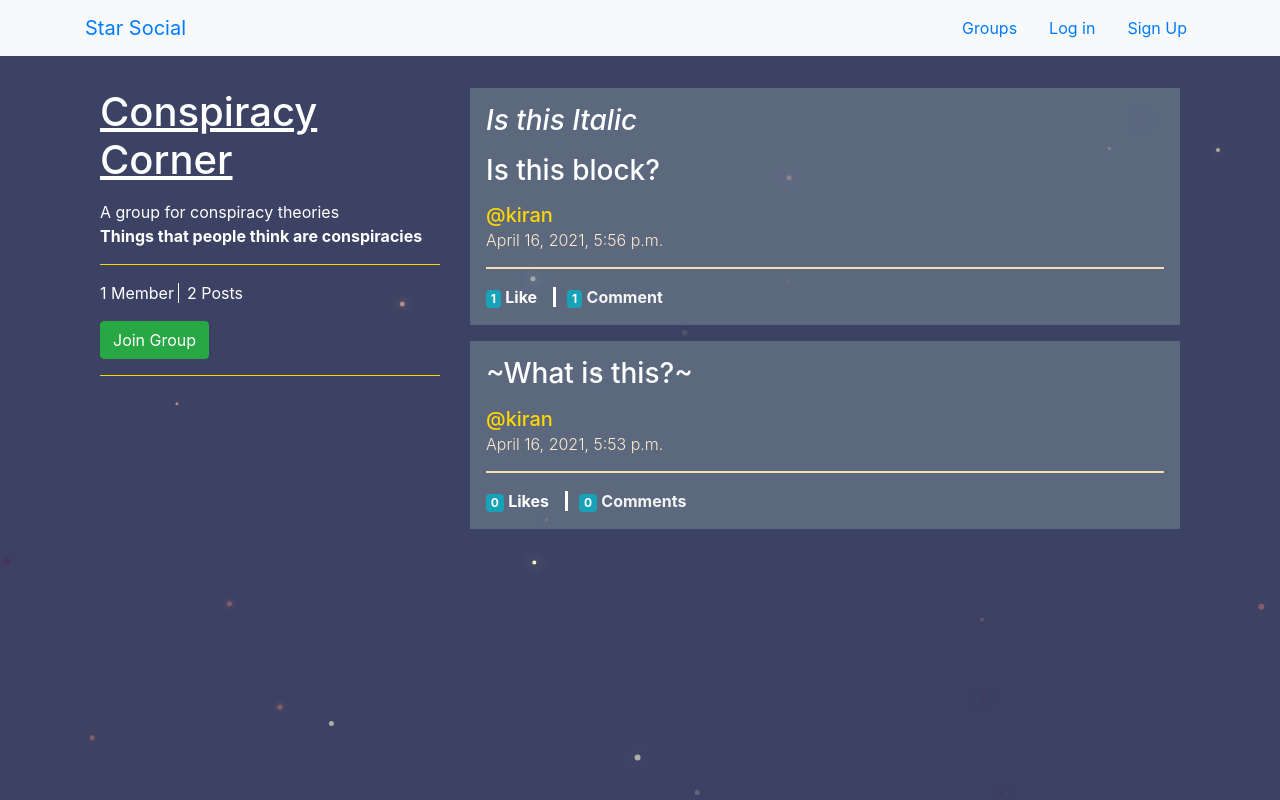
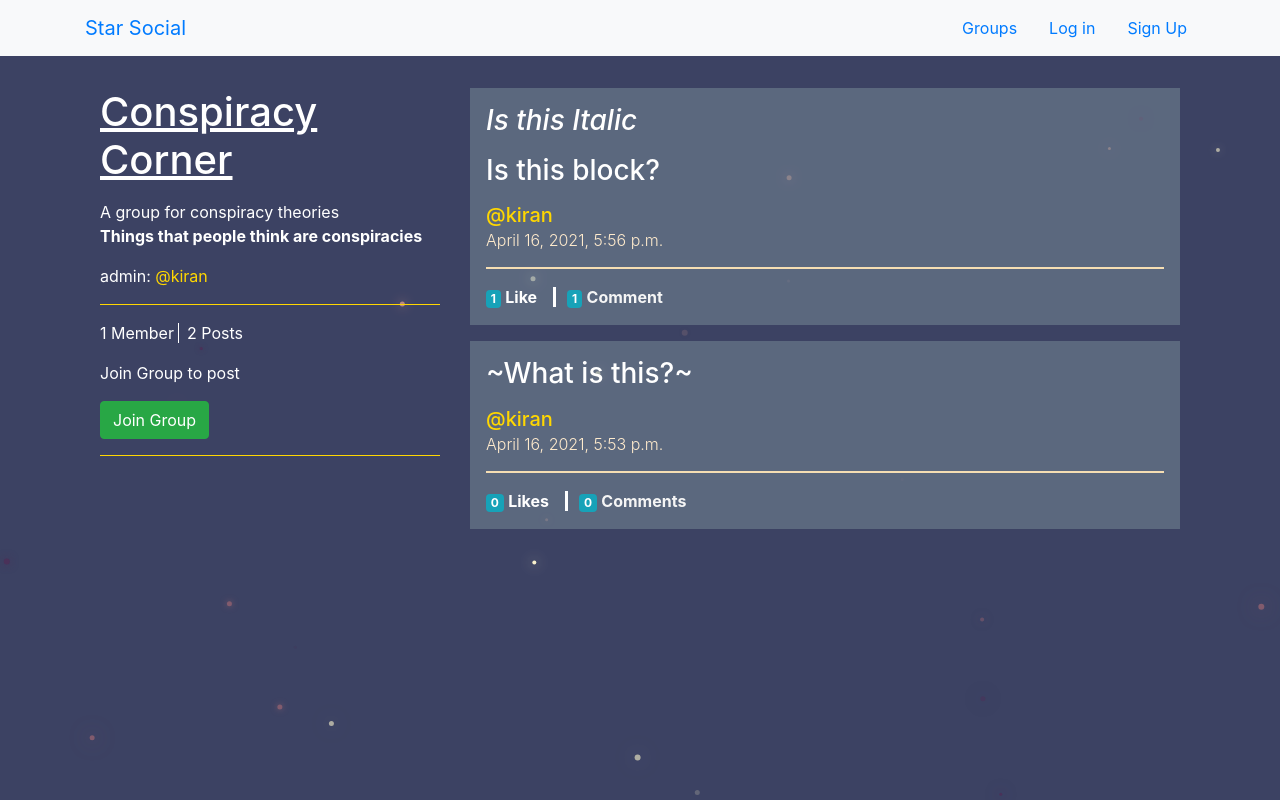
Before and after one commit to Kiran-Sawant/StarSocial, a Django app: a page that uses star_social/groups/templates/groups/group_detail.html in a window 1280 px wide. Run offline with Django 3.2, Linux system fonts and the light colour scheme; data comes from the database, SQL or seed files in the repository.

Commit message:
added admin and post button

```diff
--- a/star_social/groups/templates/groups/group_detail.html
+++ b/star_social/groups/templates/groups/group_detail.html
@@ -5,11 +5,23 @@
         <h1><u>{{ group.name }}</u></h1>
         <div class="mb-1">
             <p>{{ group.description_html|safe }}</p>
+            <p>admin: <a href="{% url 'posts:for_user' username=group.created_by.username %}" style="color: gold;">@{{ group.created_by }}</a></p>
+
             <hr style="border-color: gold;">
         </div>
         <div class="inline-flex">
             <span> {{group.members.count}} Member{{group.members.count|pluralize}}</span>
             <span style="border-left:solid 0.5mm white; padding-left:2mm">{{group.groupposts.count}} Post{{group.groupposts.count|pluralize}}</span>
+        </div>
+
+        <div class="post mt-3">
+
+            {% if user in group.members.all %}
+                <a href="{% url 'posts:create' pk=group.pk %}" class="btn btn-primary">Post</a>
+            {% else %}
+                <p>Join Group to post</p>
+            {% endif %}
+
         </div>
 
         <div class="content mt-3">
@@ -35,7 +47,7 @@
 
 {% block group_content %}
     <div class="col-lg-8 mt-3">
-        {% if group.posts.count == 0 %}
+        {% if group.groupposts.count == 0 %}
             <h2>No posts in this Group yet...</h2>
         {% else %}
             {% for post in object_list %}
@@ -62,7 +74,7 @@
                 {% endfor %}
 
                 {% if page_obj.has_next %}
-                    <a class='btn btn-info mb-4'href="?page={{ page_ob.next_page_number }}">Next</a>
+                    <a class='btn btn-info mb-4'href="?page={{ page_obj.next_page_number }}">Next</a>
                     <a class='btn btn-info mb-4'href="?page={{ page_obj.paginator.num_pages }}">Previous</a>
                 {% endif %}
             {% endif %}
```
